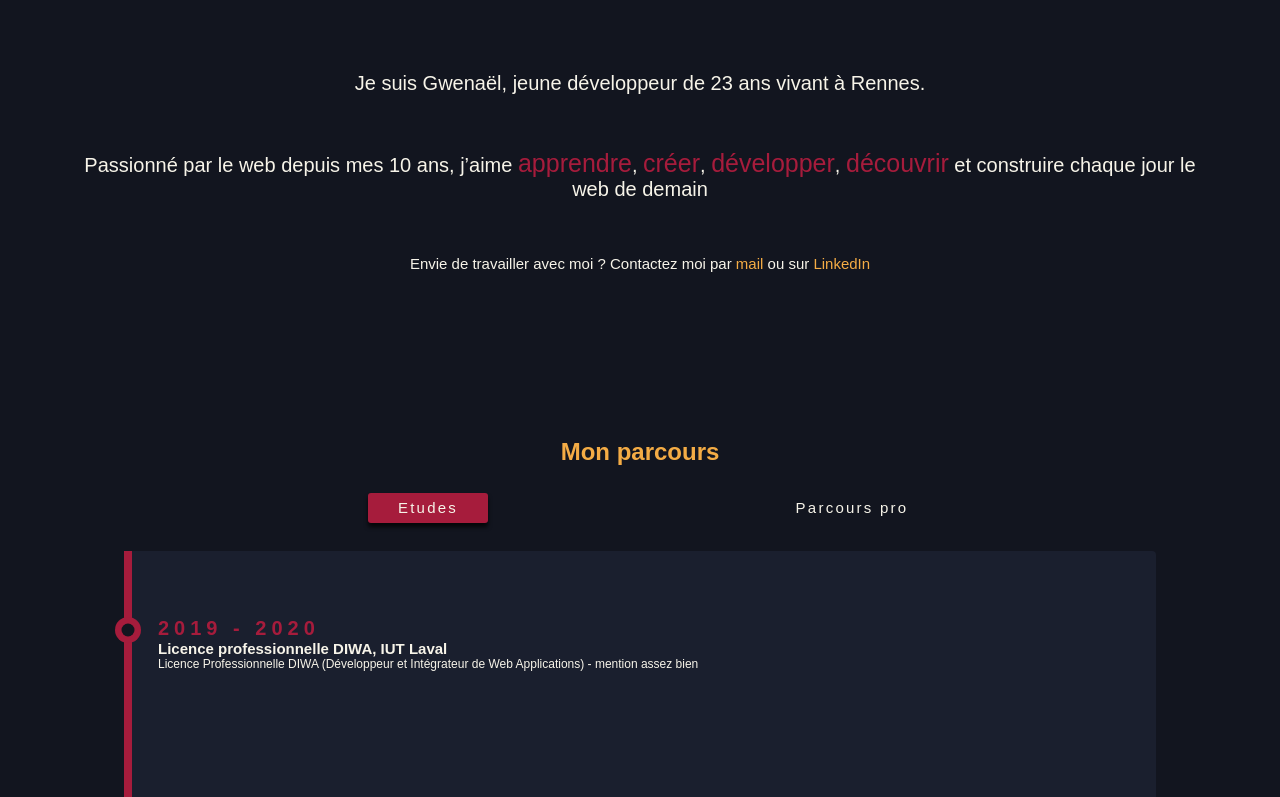
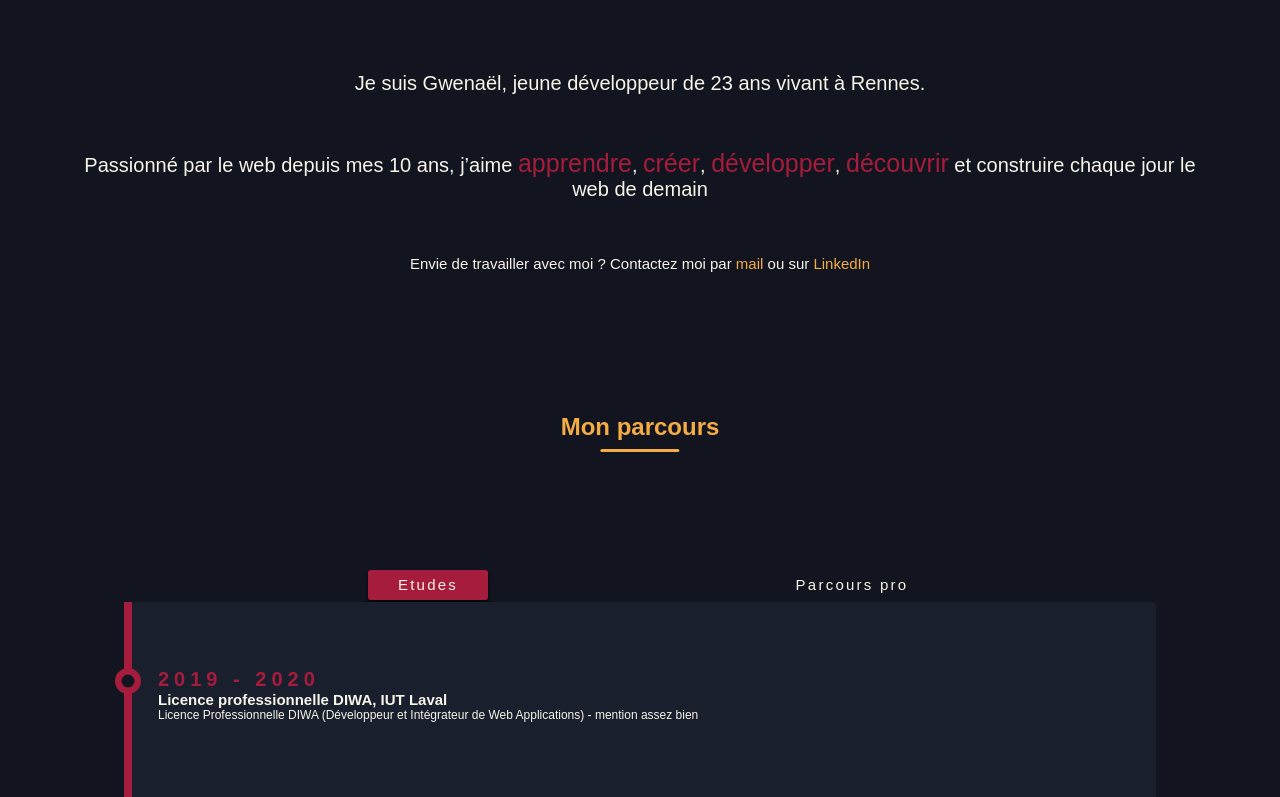
Before and after one commit to Gwenael-Even/Portfolio, a React (Create React App) app: page / in a window 1280 px wide. Shown: the part 1189-1986 px from the top of the page. Built offline with nearby package versions, Linux system fonts and the light colour scheme.

Commit message:
fix h1 underline

```diff
--- a/src/Css/_work.scss
+++ b/src/Css/_work.scss
@@ -13,6 +13,7 @@
 
 .timelineButtons {
     width:90%;
+    margin-top:10%;
     display:flex;
     flex-direction:row;
     justify-content: space-evenly;
--- a/src/Css/index.scss
+++ b/src/Css/index.scss
@@ -65,3 +65,22 @@ a, a:visited {
 .hoverLink:hover {
   text-decoration:underline;
 }
+
+h1 {
+  position:relative;
+
+  &::after {
+    content:'';
+    display:block;
+    width:50%;
+    height:3px;
+    background-color:$yellow;
+    box-shadow:none;
+    border:none;
+    position:absolute;
+    left:50%;
+    transform:translateX(-50%);
+    margin-top:5%;
+    border-radius:3px;
+  }
+}
```
Also changed, not shown: 1 other file (tests, documents, lock files or other folders).
